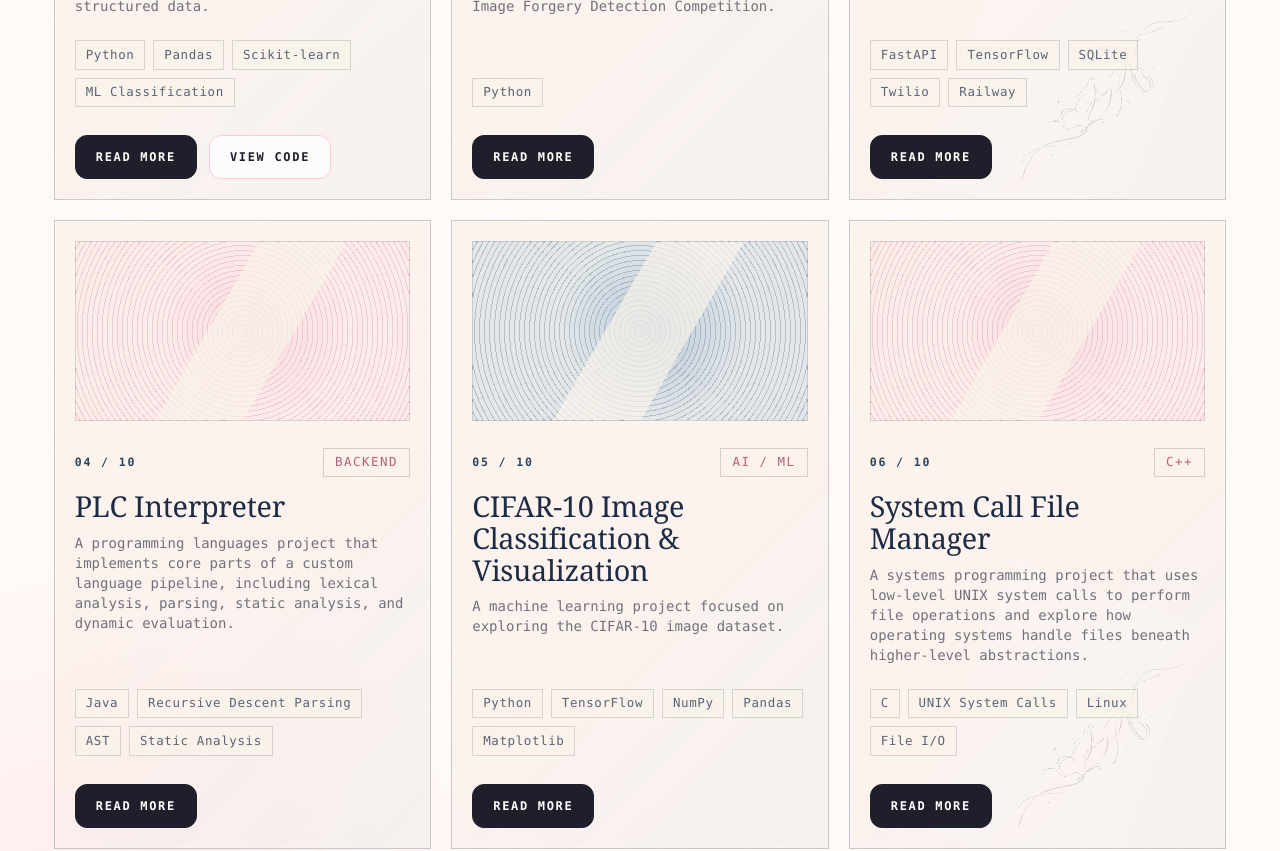
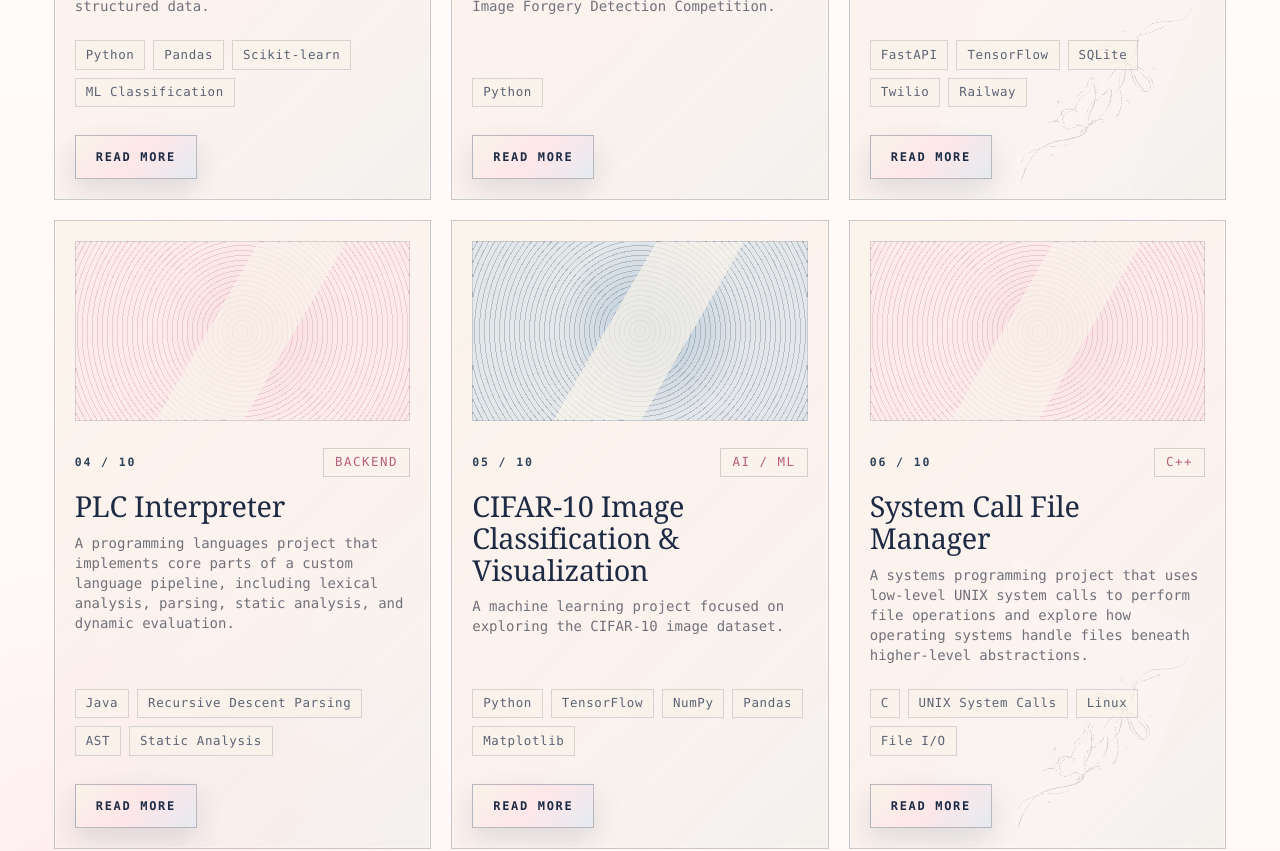
Before and after one commit to wiwiwashere/wiwiwashere.github.io, a Next.js app: page /projects in a window 1280 px wide. Shown: the part 1060-1911 px from the top of the page. Built offline with nearby package versions, Linux system fonts and the light colour scheme.

Commit message:
change button ui

```diff
--- a/components/ui/ButtonLink.tsx
+++ b/components/ui/ButtonLink.tsx
@@ -2,13 +2,13 @@ import Link from "next/link";
 
 type ButtonLinkProps = { href: string; children: React.ReactNode; variant?: "primary" | "secondary" | "ghost"; external?: boolean };
 const variants = {
-  primary: "border-ink bg-ink text-white hover:border-blush-700 hover:bg-blush-700",
-  secondary: "border-blush-200 bg-white/75 text-ink hover:bg-blush-50",
+  primary: "border-[rgba(30,43,69,0.28)] bg-[linear-gradient(135deg,rgba(249,243,233,0.94),rgba(255,225,230,0.72),rgba(221,231,239,0.72))] text-[rgba(133, 153, 198, 0.28)] shadow-[0_12px_28px_rgba(30,43,69,0.12)] hover:border-blush-700",
+  secondary: "border-[rgba(30,43,69,0.28)] bg-[linear-gradient(135deg,rgba(249,243,233,0.94),rgba(255,225,230,0.72),rgba(221,231,239,0.72))] text-blush-500 shadow-[0_12px_28px_rgba(30,43,69,0.16)] hover:border-blush-700 hover:bg-blush-700",
   ghost: "border-transparent bg-transparent text-blush-700 hover:border-blush-200 hover:bg-white/60"
 };
 
 export function ButtonLink({ href, children, variant = "primary", external = false }: ButtonLinkProps) {
-  const className = `inline-flex min-h-11 items-center justify-center rounded-full border px-5 text-xs font-bold uppercase tracking-[0.14em] transition ${variants[variant]}`;
+  const className = `inline-flex min-h-11 items-center justify-center border px-5 text-xs font-bold uppercase tracking-[0.14em] transition ${variants[variant]}`;
   if (external) return <a href={href} target="_blank" rel="noreferrer" className={className}>{children}</a>;
   return <Link href={href} className={className}>{children}</Link>;
 }
--- a/data/projects.ts
+++ b/data/projects.ts
@@ -74,7 +74,7 @@ export const projects: Project[] = [
     startDate: "June 2026",
     status: "In Progress",
     // Replace with your real repo when ready.
-    githubUrl: "https://github.com/wiwiwashere/TON_loT_network",
+    // githubUrl: "https://github.com/wiwiwashere/TON_loT_network",
     featured: true,
   },
   {
@@ -312,7 +312,7 @@ export const projects: Project[] = [
     ],
     status: "Completed",
     // Replace with your real repo when ready.
-    githubUrl: "https://github.com/wiwiwashere/nook",
+    // githubUrl: "https://github.com/wiwiwashere/nook",
     featured: true,
   },
   {
```
Also changed, not shown: 1 other file (tests, documents, lock files or other folders).
